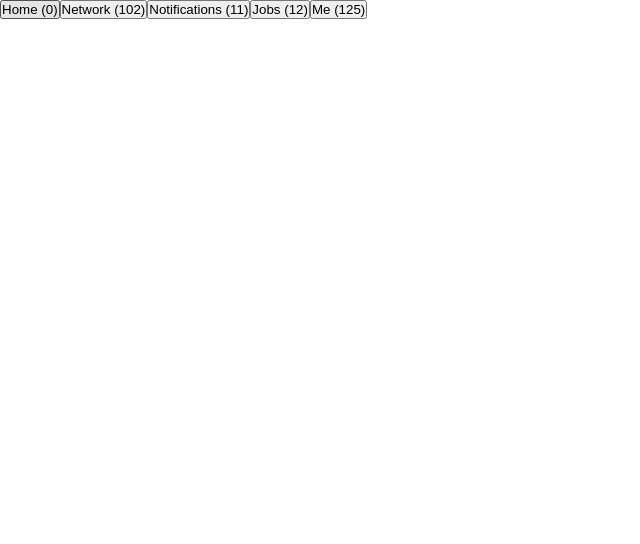
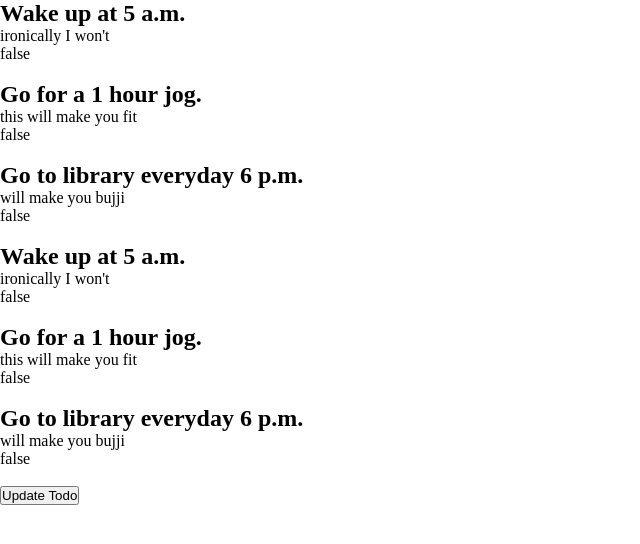
Before and after one commit to 0x12md10/Try-its, a React (Vite) app: page / in a window 1280 px wide. Shown: the top 544 px of the page, without its empty margins (0-640 px from the left). Built offline with nearby package versions, Linux system fonts and the light colour scheme.

Commit message:
todo atom family

```diff
--- a/src/App.jsx
+++ b/src/App.jsx
@@ -1,44 +1,68 @@
 
 import './App.css'
 
-import { RecoilRoot, useRecoilValue } from 'recoil';
+import { RecoilRoot, useRecoilValue, useSetRecoilState } from 'recoil';
+import { todoAtomFamily } from './atomFamily';
 
-import { totalNotificationsSelector,notificationsAtom2 } from './ayncAtoms';
+
 
 
 function App() {
 
   return (
     <RecoilRoot>
-      <LinkedInNav/>
+      <Todos/>
     </RecoilRoot>
   )
 }
 
-/*------------------------------*/
-/*LinkedIn nav mimic*/
-function LinkedInNav() {
 
-  const HomeNotificationCount = useRecoilValue(notificationsAtom2).home;
-  const jobsNotificationCount = useRecoilValue(notificationsAtom2).jobs;
-  const networkNotificationCount = useRecoilValue(notificationsAtom2).network;
-  const notificationCount = useRecoilValue(notificationsAtom2).notifications;
+function Todos() {
 
 
-  const totalNotifications = useRecoilValue(totalNotificationsSelector)
+
+    const setTodo = useSetRecoilState(todoAtomFamily(1));
+
+    const updateTodoHandler = ()=>{
+      setTodo(todo => {
+        return {
+          ...todo,
+          completed : !todo.completed
+        }
+      })
+    }
+
+
 
   return (
     <div>
-      <button>Home ({HomeNotificationCount})</button>
-      <button>Network  ({networkNotificationCount})</button>
-      <button>Notifications  ({notificationCount})</button>
-      <button>Jobs  ({jobsNotificationCount})</button>
-      <button>Me ({totalNotifications})</button>
+        <Todo id={1} />
+        <Todo id={2} />
+        <Todo id={3} />
+        <Todo id={1} />
+        <Todo id={2} />
+        <Todo id={3} />
+        <button onClick={updateTodoHandler}>Update Todo</button>
+    </div>
+  )
+
+
+
+}
+
+function Todo({id}) {
+
+  const todo = useRecoilValue(todoAtomFamily(id));
+
+  return (
+    <div>
+        <h2>{todo.title}</h2>
+        <p>{todo.description}</p>
+        <p>{(todo.completed).toString()}</p>
+        <br />
     </div>
   )
 }
-
-
 
 /*------------------------------*/
 
--- /dev/null
+++ b/src/atomFamily.jsx
@@ -0,0 +1,28 @@
+import { atomFamily } from "recoil";
+
+
+export const TODOS = [
+    {
+        id : 1,
+        title : "Wake up at 5 a.m.",
+        description : "ironically I won't",
+        completed : false
+    },
+    {
+        id : 2,
+        title : "Go for a 1 hour jog.",
+        description : "this will make you fit",
+        completed : false
+    },
+    {
+        id : 3,
+        title : "Go to library everyday 6 p.m.",
+        description : "will make you bujji",
+        completed : false
+    }
+]
+
+export const todoAtomFamily = atomFamily({
+    key : "todoAtomFamily",
+    default : id => TODOS.find(item => item.id === id)
+})
```
